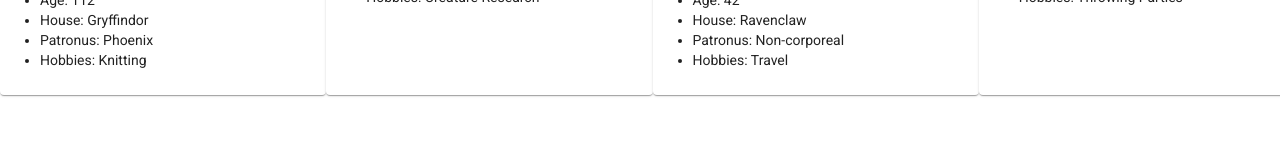
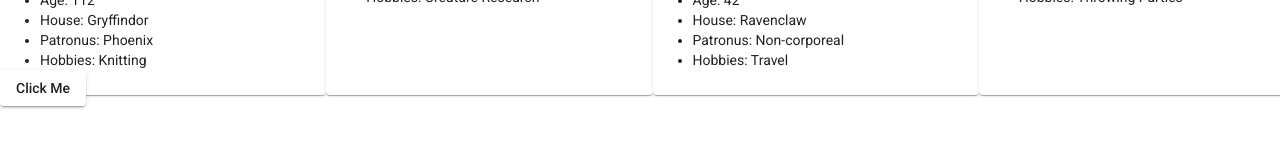
Before and after one commit to ktp1451/employee-idcards, an Angular app: page / in a window 1280 px wide. Shown: the part 336-484 px from the top of the page. Built offline with nearby package versions, Linux system fonts and the light colour scheme.

Commit message:
added button

```diff
--- a/package.json
+++ b/package.json
@@ -21,6 +21,7 @@
     "@angular/platform-browser": "^14.0.0",
     "@angular/platform-browser-dynamic": "^14.0.0",
     "@angular/router": "^14.0.0",
+    "@material/button": "^14.0.0",
     "ngx-avatar": "^4.1.0",
     "rxjs": "~7.5.0",
     "tslib": "^2.3.0",
--- a/src/app/app.component.html
+++ b/src/app/app.component.html
@@ -36,3 +36,11 @@
     </mat-card>
   </div>
 </div>
+
+<!-- <mat-divider></mat-divider> -->
+
+<section>
+  <div class="example-button-row">
+    <button mat-raised-button>Click Me</button>
+  </div>
+</section>
--- a/src/app/app.module.ts
+++ b/src/app/app.module.ts
@@ -4,6 +4,7 @@
 import { CardFancyExample } from './app.component';
 import { BrowserAnimationsModule } from '@angular/platform-browser/animations';
 import { FlexLayoutModule } from '@angular/flex-layout';
+import { MatButtonModule } from '@angular/material/button';
 
 @NgModule({
   declarations: [
@@ -13,7 +14,8 @@
     BrowserModule,
     BrowserAnimationsModule,
     FlexLayoutModule,
-    MatCardModule
+    MatCardModule,
+    MatButtonModule
   ],
   providers: [],
   bootstrap: [CardFancyExample]
```
Also changed, not shown: 1 other file (tests, documents, lock files or other folders).
